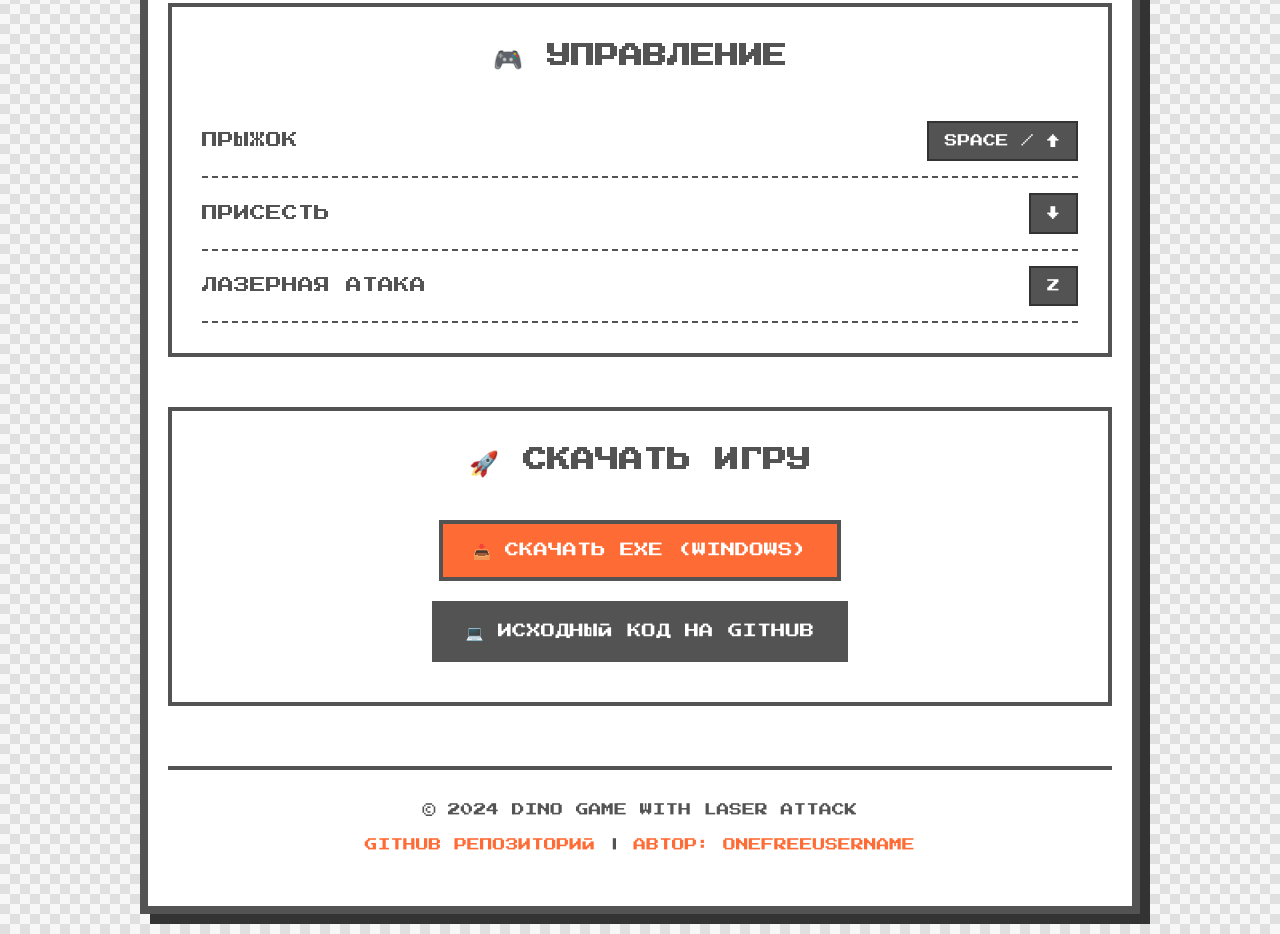
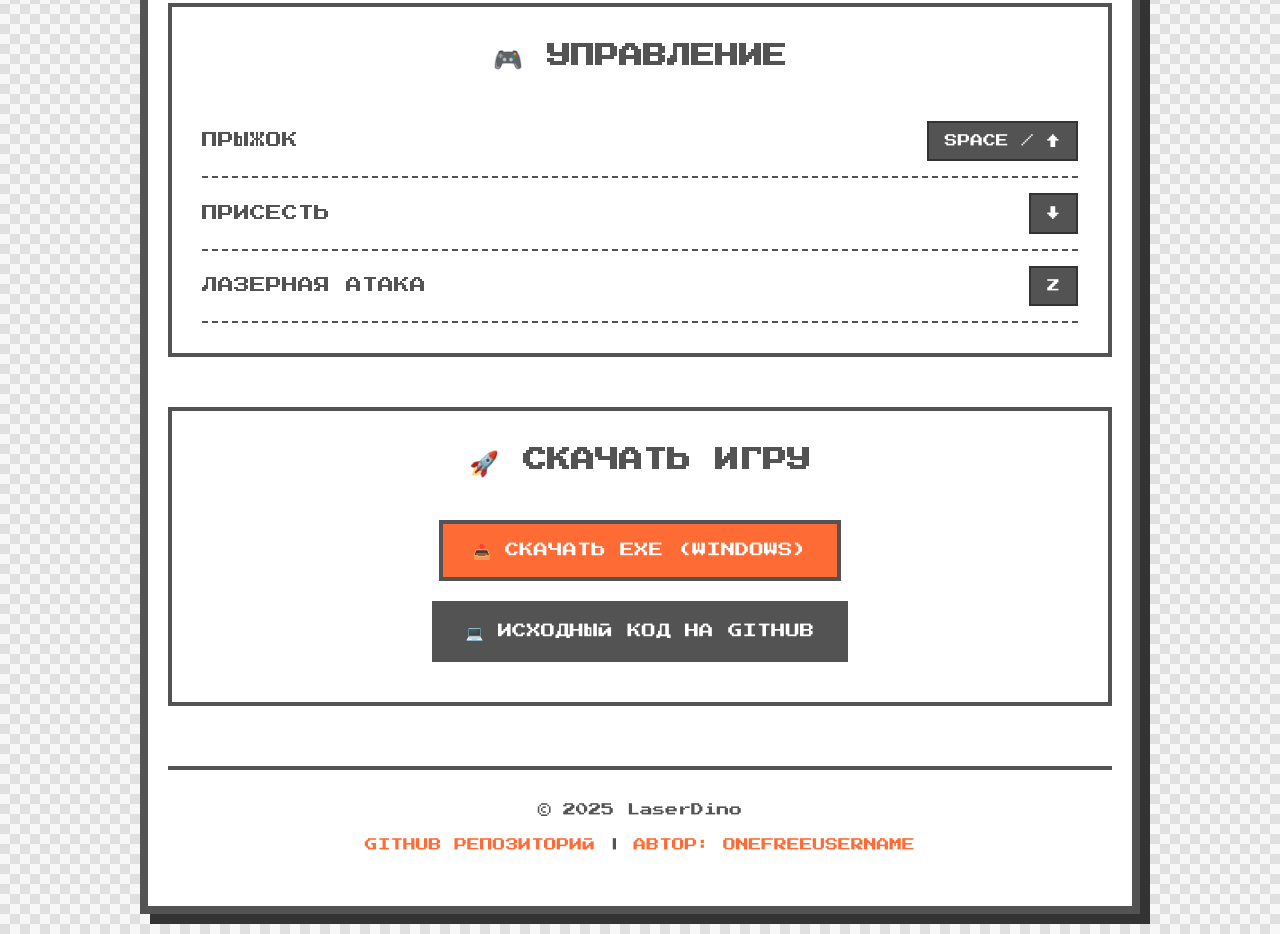
Before and after one commit to OneFreeUsername/LaserDino_Landing, a plain HTML site: page index.html in a window 1280 px wide. Shown: the part 1386-2320 px from the top of the page. Drawn offline with Linux system fonts and the light colour scheme.

Commit message:
Update index.html

```diff
--- a/index.html
+++ b/index.html
@@ -250,7 +250,7 @@
         </section>
 
         <footer>
-            <p>© 2024 DINO GAME WITH LASER ATTACK</p>
+            <p>© 2025 LaserDino</p>
             <p style="margin-top: 15px;">
                 <a href="https://github.com/OneFreeUsername/dino-game" style="color: #ff6b35; text-decoration: none;">GITHUB РЕПОЗИТОРИЙ</a> |
                 <a href="https://github.com/OneFreeUsername" style="color: #ff6b35; text-decoration: none;">АВТОР: ONEFREEUSERNAME</a>
```
